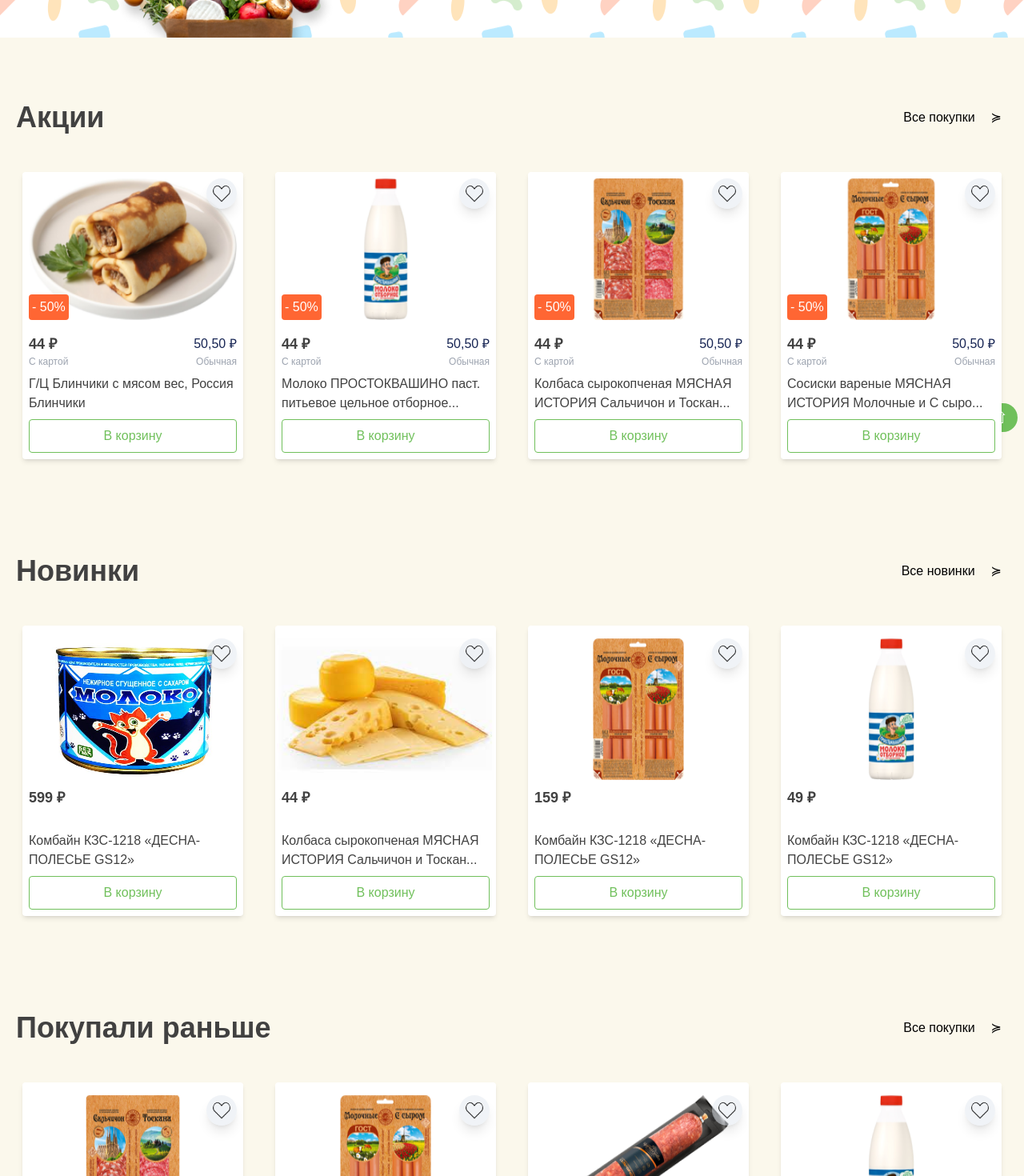
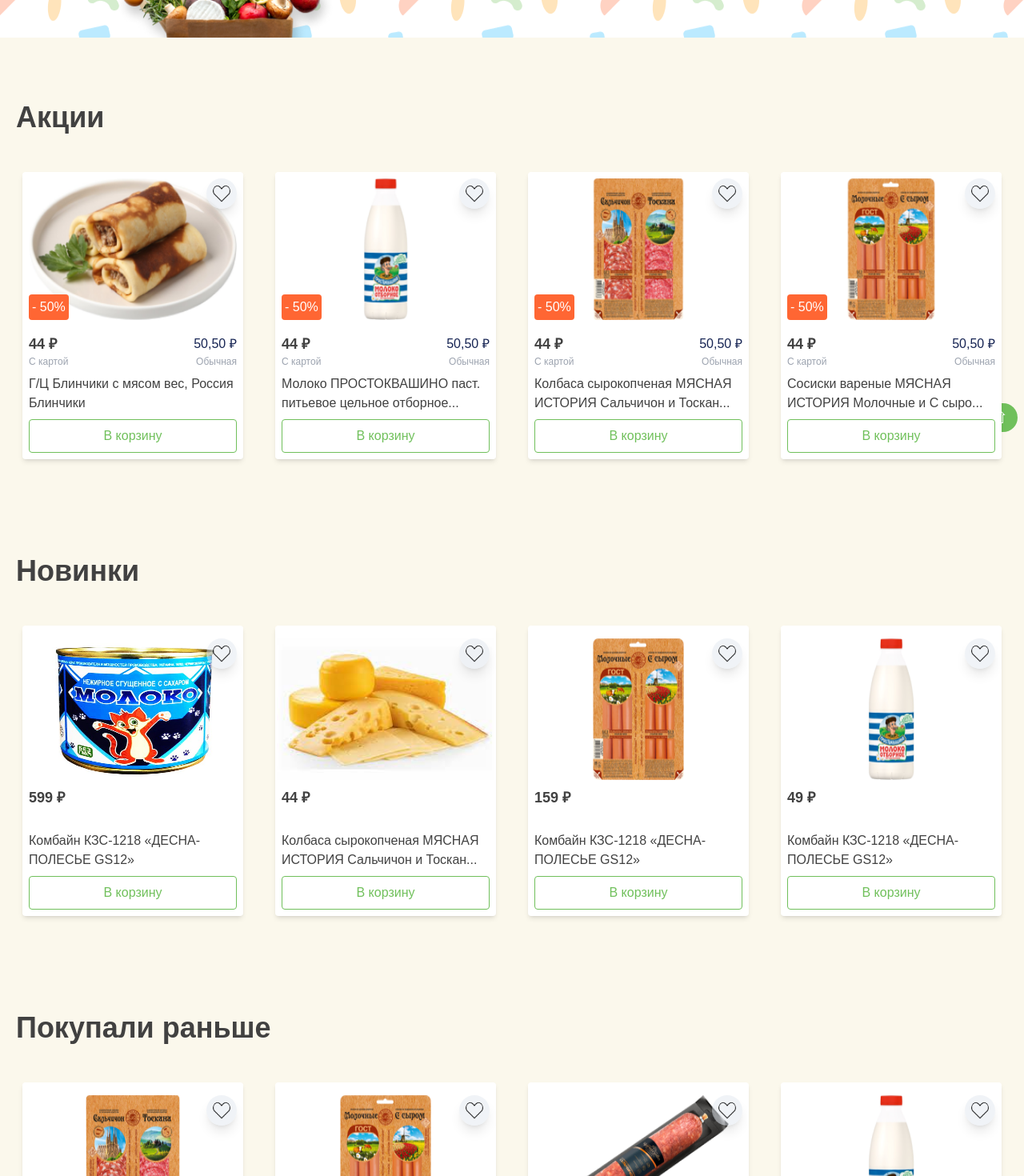
Before and after one commit to mirodil-web/Severyanochka, a React (Vite) app: page / in a window 1280 px wide. Shown: the part 220-1690 px from the top of the page at 80% size. Built offline with nearby package versions, Linux system fonts and the light colour scheme.

Commit message:
remove vse links

```diff
--- a/src/components/Aksiya.jsx
+++ b/src/components/Aksiya.jsx
@@ -33,10 +33,10 @@
                 {/* title */}
                 <div className='flex justify-between items-center mb-10'>
                     <h2 className='md:text-4xl text-2xl  font-bold text-qorag'>Акции </h2>
-                    <Link to='/vseaksi ' className='p-2'>
+                    {/* <Link to='/vseaksi ' className='p-2'>
                         Все покупки
                         <span className='ml-5'>≽</span>
-                    </Link>
+                    </Link> */}
                 </div>
 
                 <Swiper
--- a/src/components/Novinki.jsx
+++ b/src/components/Novinki.jsx
@@ -3,6 +3,7 @@
 import 'swiper/css';
 import { novinkidata } from '../store/data'
 import SetLikeNovinki  from './SetlikeNovinki';
+import { Link } from 'react-router-dom';
 
 const Novinki = ({ addLike2, removeLike2, addKorzina2 }) => {
     const [like, setLike] = useState(false)
@@ -14,10 +15,10 @@
                         {/* title */}
                         <div className='flex justify-between mb-10'>
                             <h2 className='md:text-4xl text-2xl  font-bold text-qorag'>Новинки</h2>
-                            <button className='p-2'>
+                            {/* <Link className='p-2'>
                                 Все новинки
                                 <span className='ml-5'>≽</span>
-                            </button>
+                            </Link> */}
                         </div>
 
                         {/* Card wrapper */}
--- a/src/components/Ranshe.jsx
+++ b/src/components/Ranshe.jsx
@@ -17,10 +17,10 @@
                     {/* title */}
                     <div className='flex justify-between mb-10'>
                         <h2 className='text-2xl md:text-4xl  font-bold text-qorag'>Покупали раньше</h2>
-                        <button className='p-2'>
+                        {/* <button className='p-2'>
                             Все покупки
                             <span className='ml-5'>≽</span>
-                        </button>
+                        </button> */}
                     </div>
 
                     {/* Card wrapper */}
```
